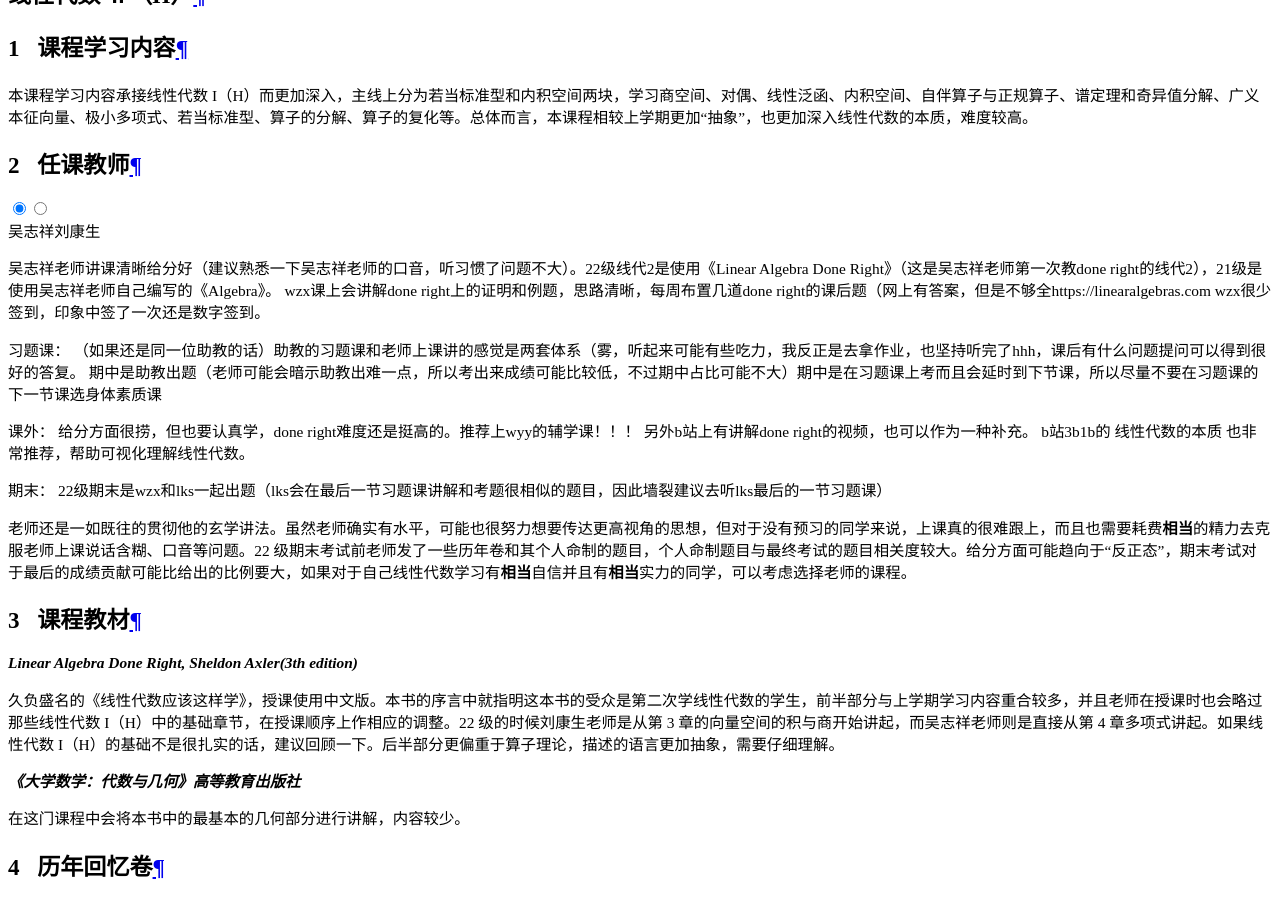
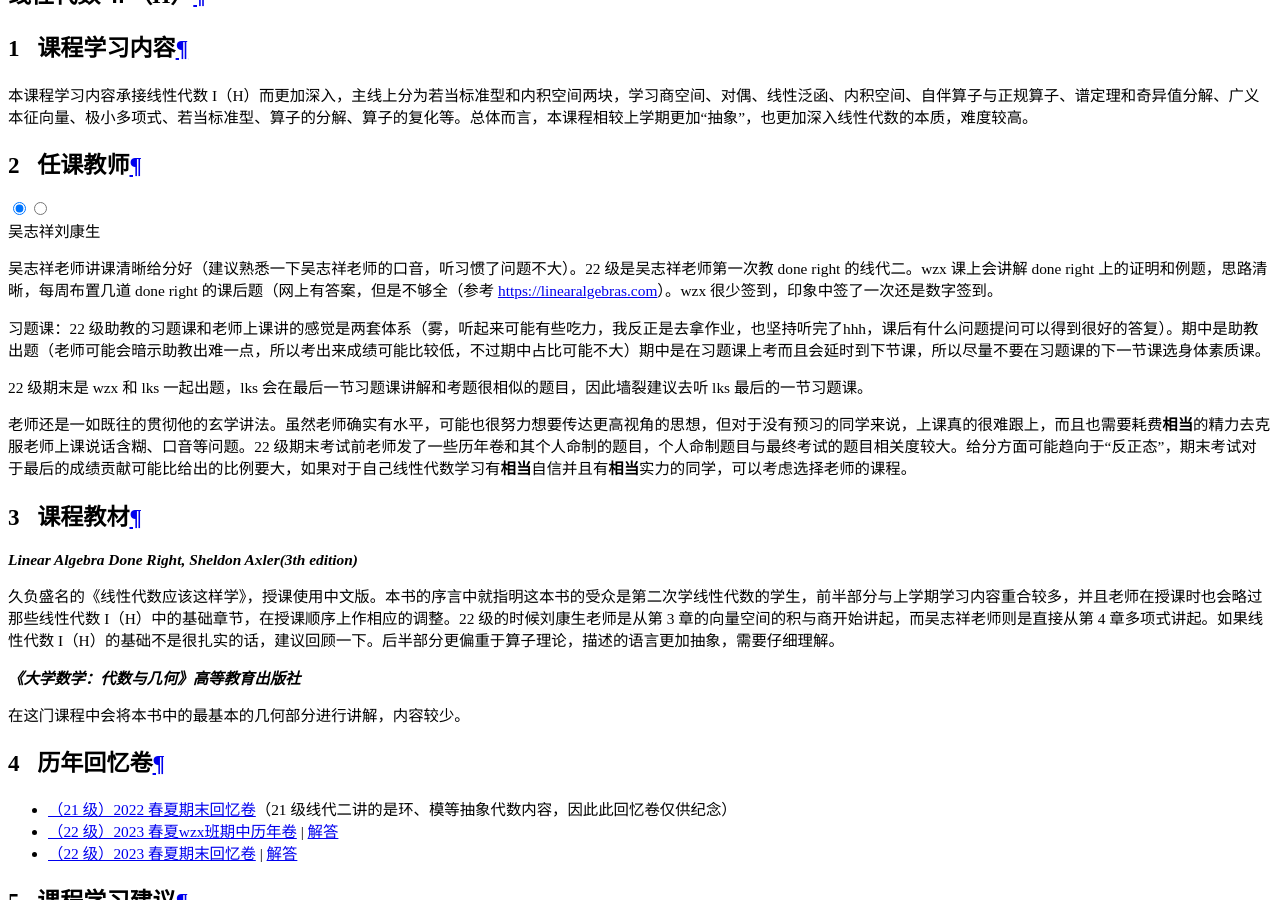
Before and after one commit to ZJU-Turing/TuringCourses, an MkDocs documentation site: the page built from docs/math_phys/linear_algebra2/index.md, in a window 1280 px wide and 900 px high, scrolled down 18069 px. Built offline with MkDocs 1.6.1 and Material for MkDocs 9.7.7, drawn with Linux system fonts in a browser that asks for light colours; comment, search, counter and statistics services are not loaded.

Commit message:
style: fix

```diff
--- a/docs/math_phys/linear_algebra2/index.md
+++ b/docs/math_phys/linear_algebra2/index.md
@@ -8,21 +8,11 @@
 
 === "吴志祥"
 
-    吴志祥老师讲课清晰给分好（建议熟悉一下吴志祥老师的口音，听习惯了问题不大）。22级线代2是使用《Linear Algebra Done Right》（这是吴志祥老师第一次教done right的线代2），21级是使用吴志祥老师自己编写的《Algebra》。
-    wzx课上会讲解done right上的证明和例题，思路清晰，每周布置几道done right的课后题（网上有答案，但是不够全https://linearalgebras.com
-    wzx很少签到，印象中签了一次还是数字签到。
+    吴志祥老师讲课清晰给分好（建议熟悉一下吴志祥老师的口音，听习惯了问题不大）。22 级是吴志祥老师第一次教 done right 的线代二。wzx 课上会讲解 done right 上的证明和例题，思路清晰，每周布置几道 done right 的课后题（网上有答案，但是不够全（参考 https://linearalgebras.com）。wzx 很少签到，印象中签了一次还是数字签到。
 
-    习题课：
-    （如果还是同一位助教的话）助教的习题课和老师上课讲的感觉是两套体系（雾，听起来可能有些吃力，我反正是去拿作业，也坚持听完了hhh，课后有什么问题提问可以得到很好的答复。
-    期中是助教出题（老师可能会暗示助教出难一点，所以考出来成绩可能比较低，不过期中占比可能不大）期中是在习题课上考而且会延时到下节课，所以尽量不要在习题课的下一节课选身体素质课
+    习题课：22 级助教的习题课和老师上课讲的感觉是两套体系（雾，听起来可能有些吃力，我反正是去拿作业，也坚持听完了hhh，课后有什么问题提问可以得到很好的答复）。期中是助教出题（老师可能会暗示助教出难一点，所以考出来成绩可能比较低，不过期中占比可能不大）期中是在习题课上考而且会延时到下节课，所以尽量不要在习题课的下一节课选身体素质课。
 
-    课外：
-    给分方面很捞，但也要认真学，done right难度还是挺高的。推荐上wyy的辅学课！！！
-    另外b站上有讲解done right的视频，也可以作为一种补充。
-    b站3b1b的 线性代数的本质 也非常推荐，帮助可视化理解线性代数。
-
-    期末：
-    22级期末是wzx和lks一起出题（lks会在最后一节习题课讲解和考题很相似的题目，因此墙裂建议去听lks最后的一节习题课）
+    22 级期末是 wzx 和 lks 一起出题，lks 会在最后一节习题课讲解和考题很相似的题目，因此墙裂建议去听 lks 最后的一节习题课。
 
 === "刘康生"
 
```
